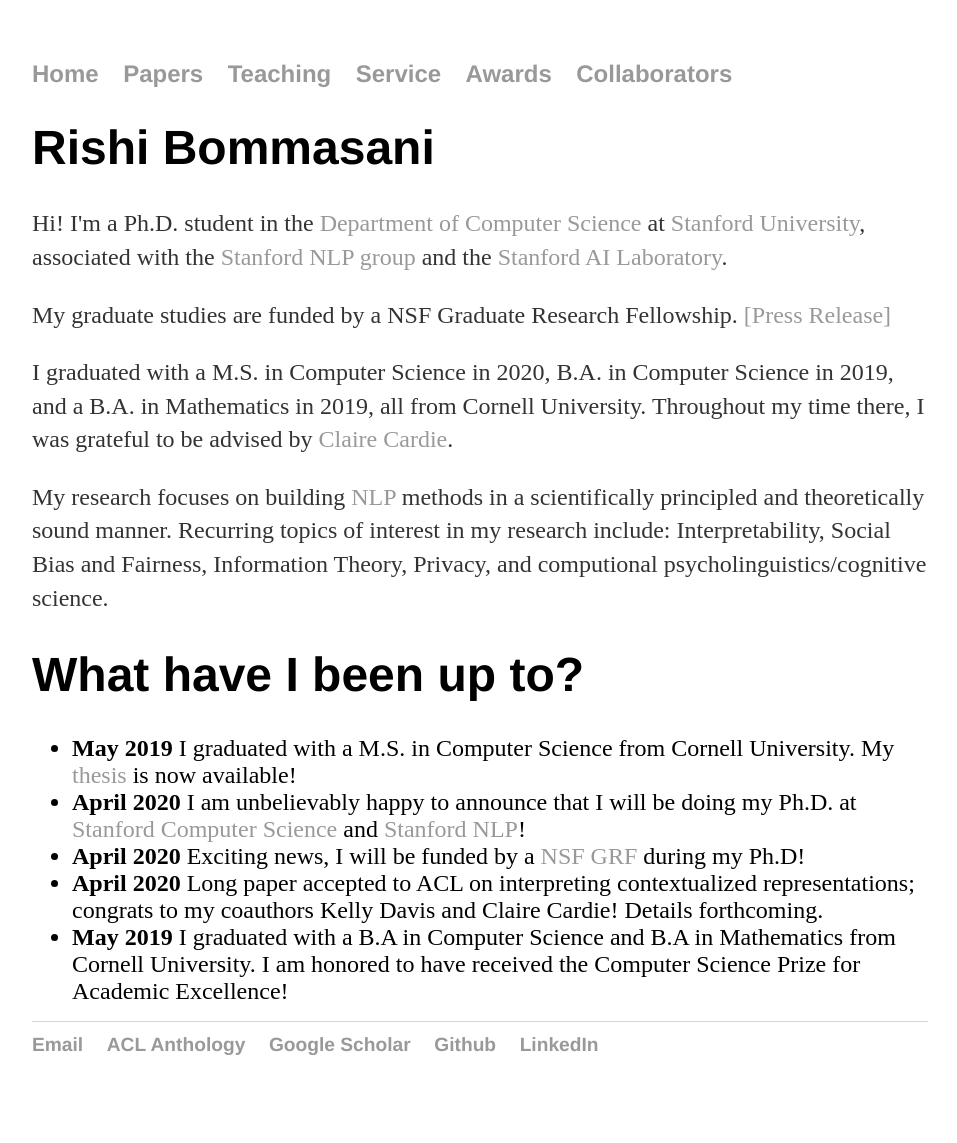
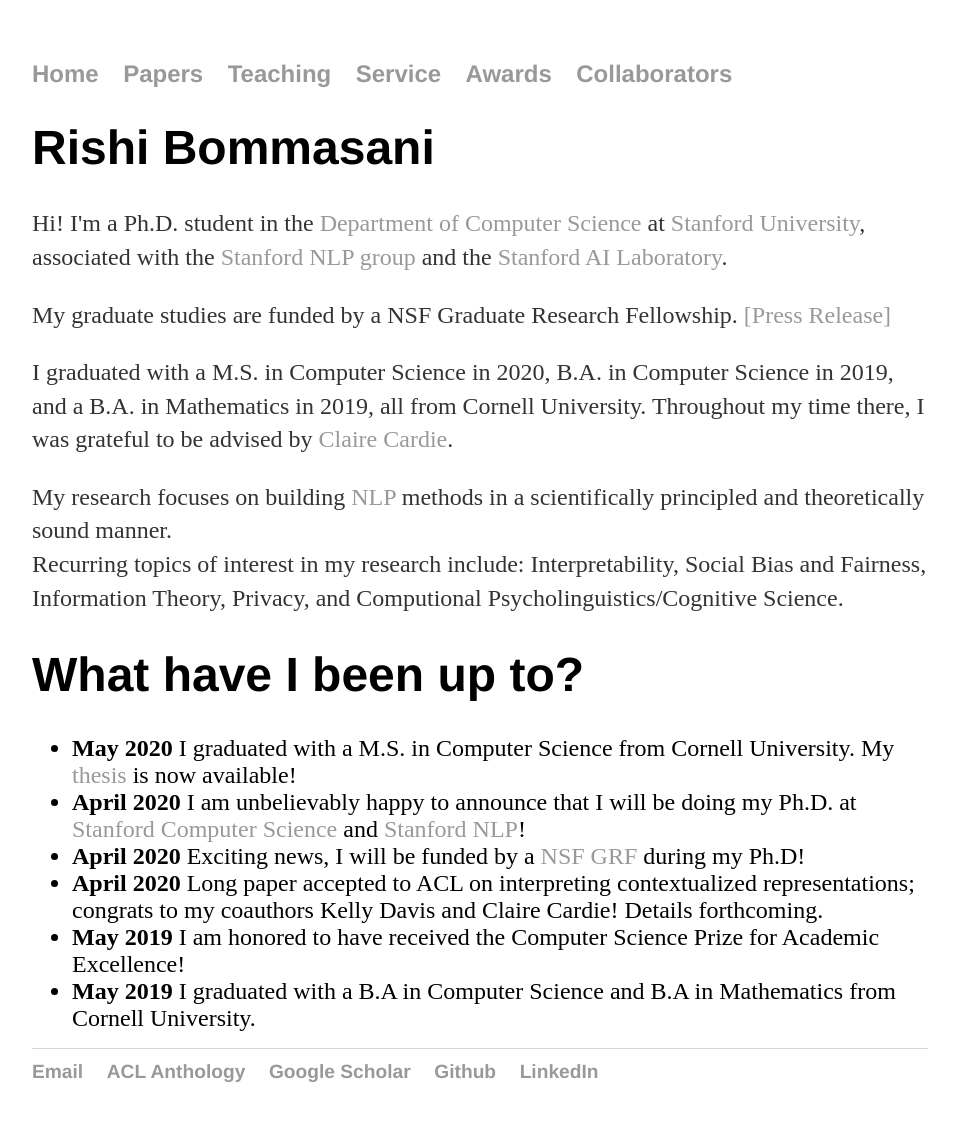
Before and after one commit to rishibommasani/rishibommasani.github.io, a Jekyll site: the page built from index.html, in a window 1280 px wide. Shown: the whole page, without its empty margins (160-1117 px from the left). Built offline with Jekyll 4.4.1, drawn with Linux system fonts in a browser that asks for light colours; before the commit the page ends 1116 px from its top, so only the background shows below that.

Commit message:
Further cleanup landing page

```diff
--- a/index.html
+++ b/index.html
@@ -10,16 +10,18 @@
 
 				<p> I graduated with a M.S. in Computer Science in 2020, B.A. in Computer Science in 2019, and a B.A. in Mathematics in 2019, all from Cornell University. Throughout my time there, I was grateful to be advised by <a href="http://www.cs.cornell.edu/home/cardie/">Claire Cardie</a>. </p>
 
-				<p> My research focuses on building <a href="https://en.wikipedia.org/wiki/Natural_language_processing">NLP</a> methods in a scientifically principled and theoretically sound manner. Recurring topics of interest in my research include: Interpretability, Social Bias and Fairness, Information Theory, Privacy, and computional psycholinguistics/cognitive science.</p>
+				<p> My research focuses on building <a href="https://en.wikipedia.org/wiki/Natural_language_processing">NLP</a> methods in a scientifically principled and theoretically sound manner.
+			            <br> Recurring topics of interest in my research include: Interpretability, Social Bias and Fairness, Information Theory, Privacy, and Computional Psycholinguistics/Cognitive Science.</p>
 
 	  <div class="blurb">
 		  <h1> What have I been up to?</h1>
 		  <ul>
-	  <li><b>May 2019</b> I graduated with a M.S. in Computer Science from Cornell University. My <a href="https://github.com/rishibommasani/rishibommasani.github.io/blob/master/papers/MSThesis.pdf">thesis</a> is now available!</li>
+	  <li><b>May 2020</b> I graduated with a M.S. in Computer Science from Cornell University. My <a href="https://github.com/rishibommasani/rishibommasani.github.io/blob/master/papers/MSThesis.pdf">thesis</a> is now available!</li>
 	  <li><b>April 2020</b> I am unbelievably happy to announce that I will be doing my Ph.D. at <a href="https://cs.stanford.edu/">Stanford Computer Science</a> and <a href="https://nlp.stanford.edu/">Stanford NLP</a>! </li>
 	  <li><b>April 2020</b> Exciting news, I will be funded by a <a href="https://www.cs.cornell.edu/information/news/newsitem11136/cs-graduate-students-receive-national-science-foundation-graduate">NSF GRF</a> during my Ph.D! </li>
 	  <li><b>April 2020</b> Long paper accepted to ACL on interpreting contextualized representations; congrats to my coauthors Kelly Davis and Claire Cardie! Details forthcoming. </li>
-	  <li><b>May 2019</b> I graduated with a B.A in Computer Science and B.A in Mathematics from Cornell University. I am honored to have received the Computer Science Prize for Academic Excellence!</li>
+	  <li><b>May 2019</b> I am honored to have received the Computer Science Prize for Academic Excellence!</li>
+	  <li><b>May 2019</b> I graduated with a B.A in Computer Science and B.A in Mathematics from Cornell University.</li>
 <!-- 	  <li><b>March 2020</b> Held our (the?) first ever virtual research night! In its third iteration, <a href="https://www.cs.cornell.edu/events/research-night">CS Research Night</a>  was an astounding success, with over 			50+ undergrads showing up in spite of the virtual format/challenges in the world due to COVID-19. Thanks <a href="https://www.cs.cornell.edu/people/staff">Vanessa</a>, <a href="http://www.cs.cornell.edu/~kb/">Kavita</a>, and <a href="https://www.cs.cornell.edu/~asampson/">Adrian</a> for making this happen.</li> -->
 <!--      <li><b>December 2019</b> Headed to my first NeurIPS! Presenting two  papers at <a href="https://sites.google.com/view/mlwithguarantees">ML with Guarantees</a> and <a href="https://context-composition.github.io/">Context and Compositionality</a>! I was graciously supported by a NeurIPS Student Travel Grant and Cornell University. </li> -->
 <!-- 	  <li><b>November 2019</b> Three papers in preparation for ACL 2020 submission. Wrapping up grad school applications. </li> -->
```
